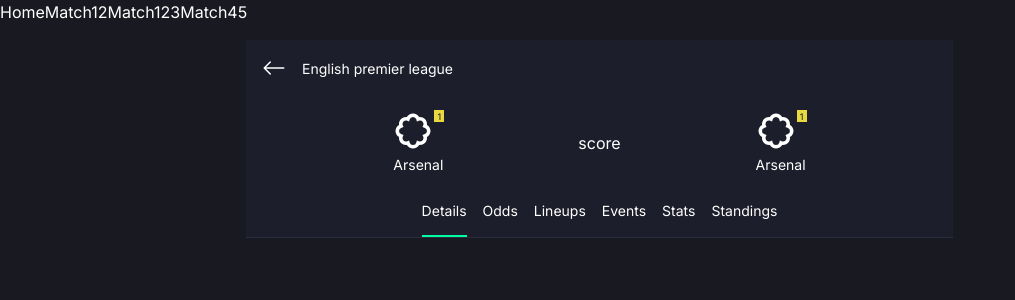
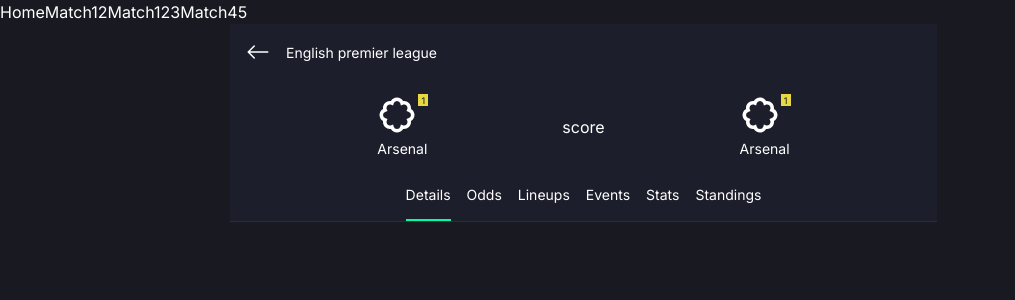
Before and after one commit to mizgithub/thesportshub, a React (Vite) app: page /match/12 in a window 1280 px wide. Shown: the top 300 px of the page, without its empty margins (0-1015 px from the left). Built offline with nearby package versions, Linux system fonts and the light colour scheme.

Commit message:
Fix - removing global padding

```diff
--- a/src/components/Layout.tsx
+++ b/src/components/Layout.tsx
@@ -12,7 +12,7 @@
                  <Link to ="match/145">Match45</Link>
 
            </div>
-           <main className="mx-auto w-full md:w-[820px] border-gray-100 p-[16px]">
+           <main className="mx-auto w-full md:w-[820px] border-gray-100">
                 <Outlet />
            </main>
 
--- a/src/pages/match/Match.tsx
+++ b/src/pages/match/Match.tsx
@@ -8,7 +8,7 @@
     const {events} = useLiveEvents();
     console.log(events);
     return (
-        <div className="flex flex-col gap-[16px]">
+        <div className="flex flex-col gap-[16px] p-[16px]">
             <div className="hidden lg:block">
                 <h3 className="text-[20px] font-[500] leading-[26px] text-white">Matches</h3>
             </div>
```
